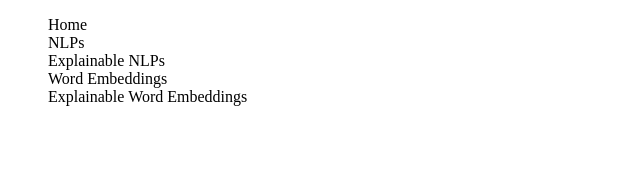
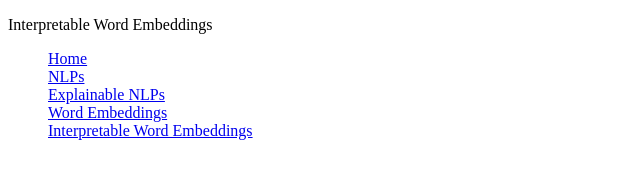
Before and after one commit to TheKubek/Piyawat-Lertvittayakumjorn, a plain HTML site: page interpwordembeddings.html in a window 1280 px wide. Shown: the whole page, without its empty margins (0-640 px from the left). Drawn offline with Linux system fonts and the light colour scheme.

Commit message:
Menu links working

```diff
--- a/interpwordembeddings.html
+++ b/interpwordembeddings.html
@@ -5,12 +5,13 @@
     <title></title>
   </head>
   <body>
+    <p>Interpretable Word Embeddings</p>
     <ul class="menu" style="list-style-type: none;">
-      <li>Home</li>
-      <li>NLPs</li>
-      <li>Explainable NLPs</li>
-      <li>Word Embeddings</li>
-      <li>Explainable Word Embeddings</li>
+      <li><a href="index.html">Home</a></li>
+      <li><a href="nlp.html">NLPs</a></li>
+      <li><a href="explainnlp.html">Explainable NLPs</a></li>
+      <li><a href="wordembeddings.html">Word Embeddings</a></li>
+      <li><a href="interpwordembeddings.html">Interpretable Word Embeddings</a></li>
     </ul>
   </body>
 </html>
```
Also changed, not shown: explainnlp.html (+6 -5 lines), index.html (+6 -5 lines), nlp.html (+6 -5 lines), wordembeddings.html (+6 -5 lines).
